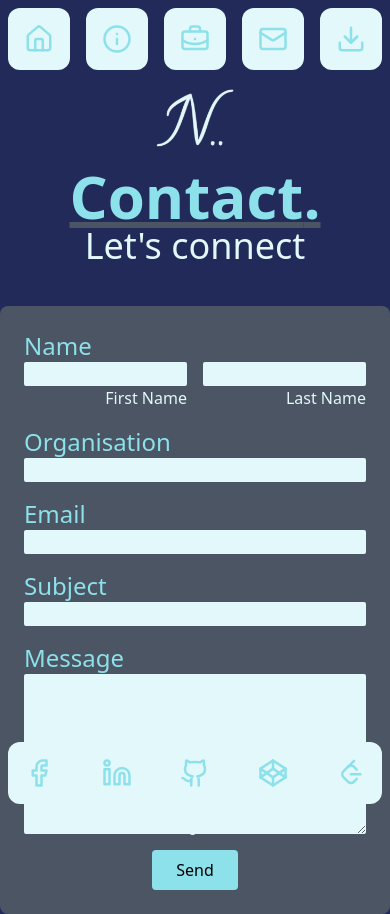
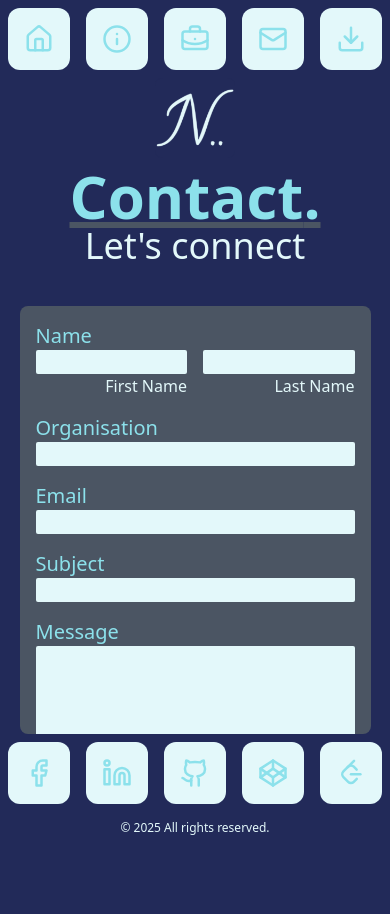
Before and after one commit to noe13hsu/react-portfolio, a React (Vite) app: page /contact in a window 390 px wide. After the commit the page ends 844 px from the top, so only its background shows below. Built offline with nearby package versions, Linux system fonts and the light colour scheme.

Commit message:
Update contact form mobile view

```diff
--- a/src/components/contact/form.tsx
+++ b/src/components/contact/form.tsx
@@ -4,11 +4,11 @@ export const Form = () => {
   return (
     <form
       action='https://formspree.io/f/myzjbpgz'
-      className='bg-[var(--grey)] p-6 rounded-lg space-y-4 mt-10 w-full max-w-xl mx-auto'
+      className='bg-[var(--grey)] p-4 rounded-lg space-y-4 mt-10 w-[90%] overflow-y-auto mx-auto scrollbar-hide lg:w-full lg:max-w-xl lg:p-6'
       method='POST'
     >
       <fieldset>
-        <legend className='text-[var(--aqua)] text-2xl'>Name</legend>
+        <legend className='text-xl text-[var(--aqua)] lg:text-2xl'>Name</legend>
         <div id='name-field-set' className='grid grid-cols-2 gap-4'>
           <InputField autoComplete='given-name' className='self-end' id='first-name' isFieldSet label='First Name' />
           <InputField autoComplete='family-name' className='self-end' id='last-name' isFieldSet label='Last Name' />
@@ -20,7 +20,7 @@ export const Form = () => {
       <InputField id='subject' label='Subject' />
 
       <div className='flex flex-col'>
-        <label className='text-[var(--aqua)] text-2xl' htmlFor='message'>Message</label>
+        <label className='text-[var(--aqua)] text-xl lg:text-2xl' htmlFor='message'>Message</label>
         <textarea className='bg-[var(--ice)] h-40 rounded-xs' id='message' name='message' required />
       </div>
 
--- a/src/components/contact/input-field.tsx
+++ b/src/components/contact/input-field.tsx
@@ -18,7 +18,7 @@ export const InputField = ({
   return (
     <div className={`flex ${isFieldSet ? 'flex-col-reverse' : 'flex-col'}`}>
       <label
-        className={`text-[var(--${isFieldSet ? 'ice' : 'aqua'})] text-${isFieldSet ? 'sm' : '2xl'} ${className}`}
+        className={`text-[var(--${isFieldSet ? 'ice' : 'aqua'})] text-${isFieldSet ? 'sm' : 'xl'} lg:text-${isFieldSet ? 'sm' : '2xl'} ${className}`}
         htmlFor={id}
       >
         {label}
```
